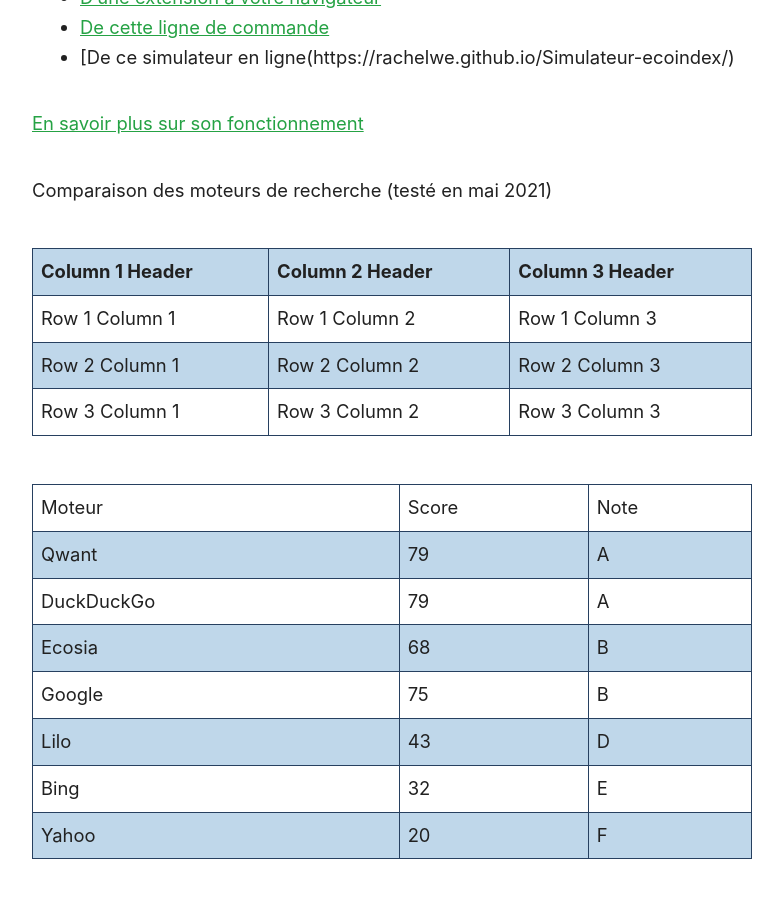
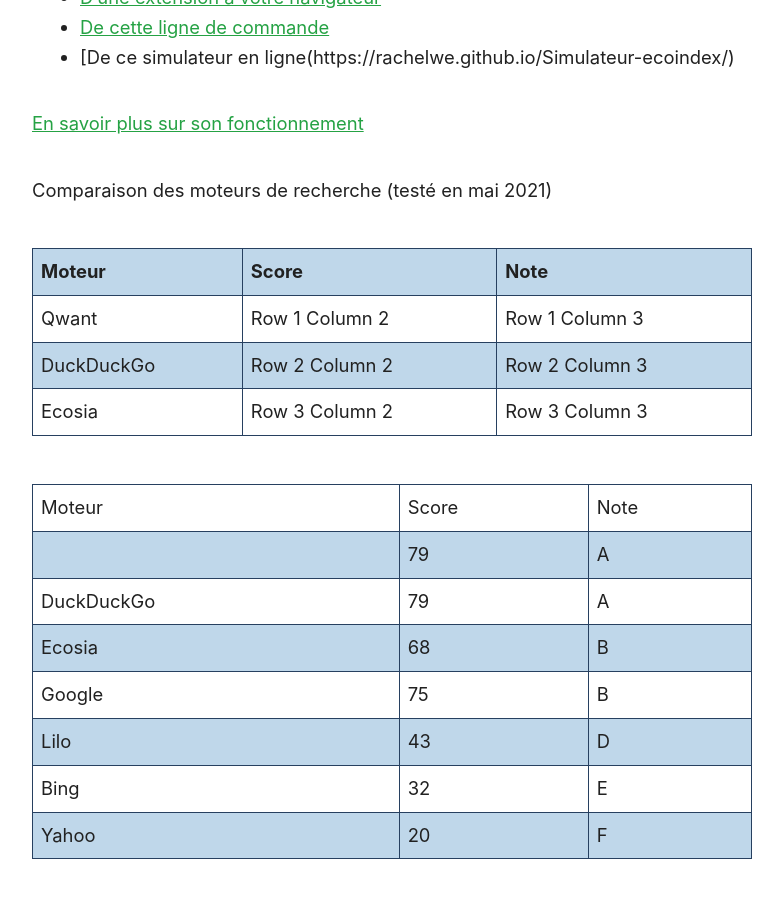
Before and after one commit to Slandais/slandais.github.io, a Jekyll site: the page built from _posts/2021-05-30-analyserSonSite.md, in a window 1280 px wide and 900 px high, scrolled down 1413 px. Shown: the whole window, without its empty margins (248-1031 px from the left). Built offline with Jekyll 4.4.1, drawn with Linux system fonts in a browser that asks for light colours.

Commit message:
Update 2021-05-30-analyserSonSite.md

```diff
--- a/_posts/2021-05-30-analyserSonSite.md
+++ b/_posts/2021-05-30-analyserSonSite.md
@@ -32,14 +32,14 @@
 
 Comparaison des moteurs de recherche (testé en mai 2021)
 
-| Column 1 Header | Column 2 Header | Column 3 Header |
+| Moteur          | Score           | Note            |
 | --------------- | --------------- | --------------- |
-| Row 1 Column 1 | Row 1 Column 2 | Row 1 Column 3 |
-| Row 2 Column 1 | Row 2 Column 2 | Row 2 Column 3 |
-| Row 3 Column 1 | Row 3 Column 2 | Row 3 Column 3 |
+| Qwant | Row 1 Column 2 | Row 1 Column 3 |
+| DuckDuckGo | Row 2 Column 2 | Row 2 Column 3 |
+| Ecosia | Row 3 Column 2 | Row 3 Column 3 |
 
 |Moteur|Score|Note|
-|    Qwant  |    79    | A |
+|      |    79    | A |
 |    DuckDuckGo  |    79    | A |
 |    Ecosia  |    68    | B |
 |    Google  |    75    | B |
```
